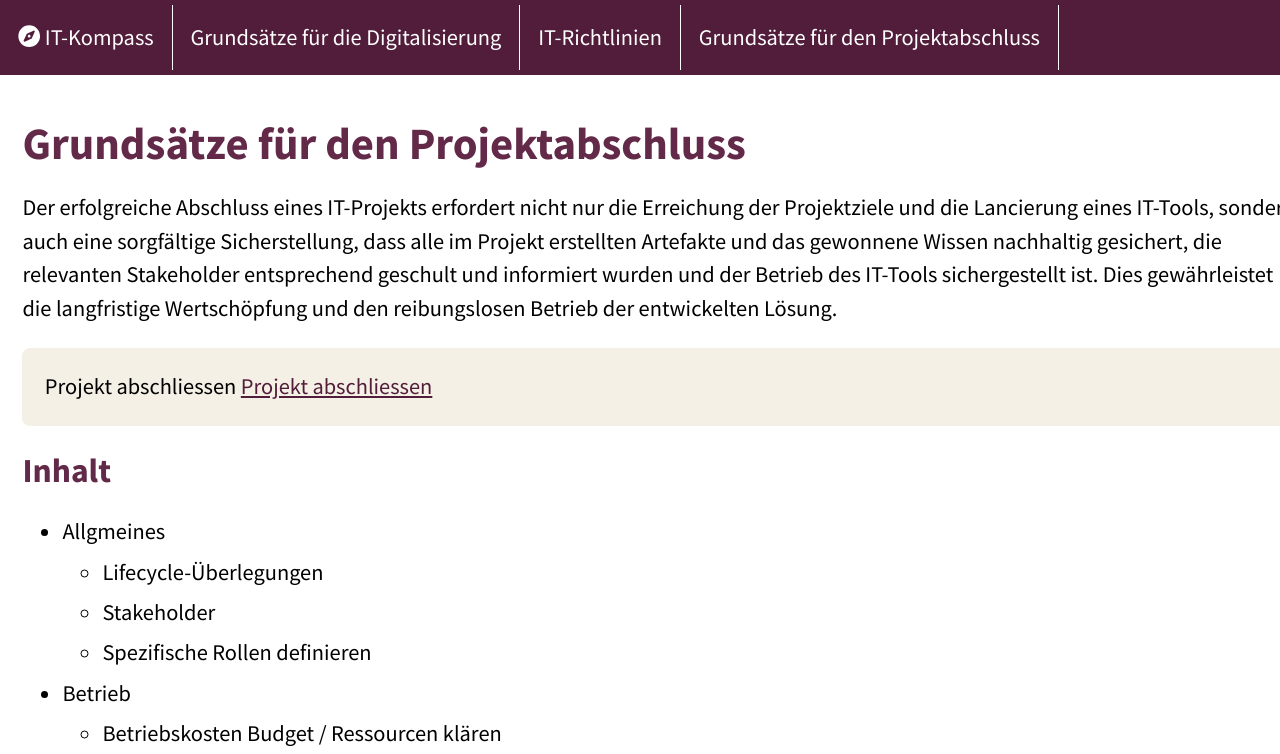
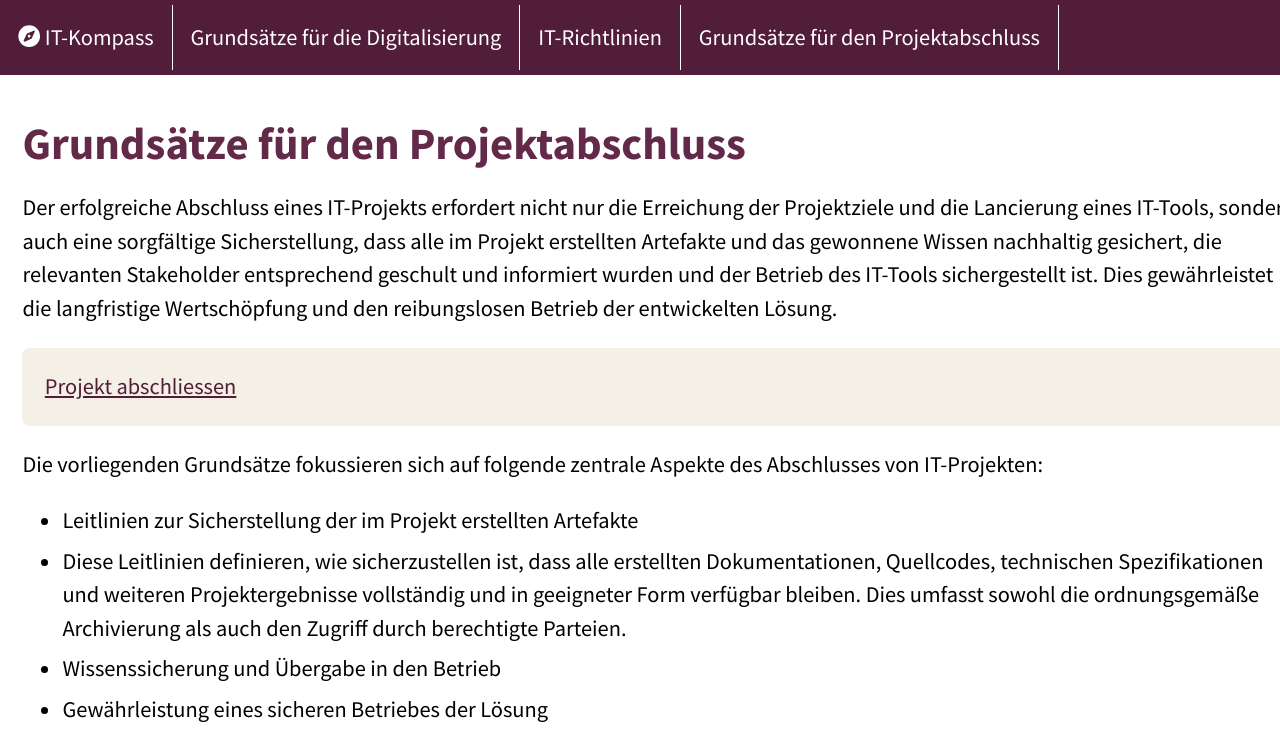
Before and after one commit to scout-ch/it-guidelines, a React (Create React App) app: page /#/completion in a window 1280 px wide. Shown: the top 754 px of the page. Built offline with nearby package versions, Linux system fonts and the light colour scheme.

Commit message:
add more static content for presentation

```diff
--- a/src/App.tsx
+++ b/src/App.tsx
@@ -20,6 +20,7 @@ import DocumentationPage from './pages/digitalisation/DocumentationPage';
 import CompletionPage from './pages/CompletionPage';
 import OrganisationPage from './pages/it-guidelines/OrganisationPage';
 import { FontAwesomeIcon } from '@fortawesome/react-fontawesome';
+import NewCompletionProjectPage from './pages/completion/NewCompletionProjectPage';
 
 const Nav = styled.nav`
   display: flex;
@@ -174,6 +175,11 @@ const Header = () => {
           </li>
           <li>
             <Link to="/completion">{t('completion_page.title')}</Link>
+            <SubNav>
+              <li>
+                <Link to="/completion/new-project">{t('new_completion_project_page.title')}</Link>
+              </li>
+            </SubNav>
           </li>
         </ul>
       </Nav>
@@ -189,6 +195,7 @@ function App() {
         <Route path="/it-guidelines" element={<ItGuidelinesPage />} />
         <Route path="/digitalisation" element={<DigitalisationPage />} />
         <Route path="/completion" element={<CompletionPage />} />
+        <Route path="/completion/new-project" element={<NewCompletionProjectPage />} />
         <Route path="/digitalisation/new-project" element={<NewDigitalisationProjectPage />} />
         <Route path="/digitalisation/documentation" element={<DocumentationPage />} />
         <Route path="/it-guidelines/principles" element={<PrinciplesPage />} />
--- a/src/i18n/de.json
+++ b/src/i18n/de.json
@@ -180,6 +180,9 @@
       "complete_project": "Projekt abschliessen",
       "content": "Inhalt",
       "downloads": "Hilfsblatt herunterladen"
+    },
+    "new_completion_project_page": {
+      "title": "Fragebogen"
     },
     "principles_page": {
       "title": "Prinzipien",
--- a/src/i18n/fr.json
+++ b/src/i18n/fr.json
@@ -166,6 +166,9 @@
           "complete_project": "# Projekt abschliessen",
           "content": "Contenu",
           "downloads": "# Hilfsblatt herunterladen"
+        },
+        "new_completion_project_page": {
+          "title": "# Fragebogen"
         },
         "principles_page": {
           "title": "Principes",
--- a/src/pages/CompletionPage.tsx
+++ b/src/pages/CompletionPage.tsx
@@ -18,9 +18,19 @@ export default function CompletionPage() {
     <h1>{t('completion_page.title')}</h1>
     <p>{t('completion_page.introduction')}</p>
     <Infobox>
-      {t('completion_page.complete_project')}{' '}
-      <Link to="/digitalisation/tbd">{t('completion_page.complete_project')}</Link>
+      <Link to="/completion/tbd">{t('completion_page.complete_project')}</Link>
     </Infobox>
+    <p>
+      Die vorliegenden Grundsätze fokussieren sich auf folgende zentrale Aspekte des Abschlusses von IT-Projekten:
+      <ul>
+        <li>Leitlinien zur Sicherstellung der im Projekt erstellten Artefakte</li>
+        <li>Diese Leitlinien definieren, wie sicherzustellen ist, dass alle erstellten Dokumentationen, Quellcodes, technischen Spezifikationen und weiteren Projektergebnisse vollständig und in geeigneter Form verfügbar bleiben. Dies umfasst sowohl die ordnungsgemäße Archivierung als auch den Zugriff durch berechtigte Parteien. </li>
+        <li>Wissenssicherung und Übergabe in den Betrieb</li>
+        <li>Gewährleistung eines sicheren Betriebes der Lösung</li>
+      </ul>
+
+      Ein erfolgreicher Projektabschluss erfordert eine umfassende Wissensübergabe an den Betrieb. Hierbei ist sicherzustellen, dass alle relevanten Projektbeteiligten, insbesondere die Betriebsteams, über das notwendige Wissen zur fortlaufenden Wartung und Weiterentwicklung
+    </p>
     <div>
       <h2>{t('completion_page.content')}</h2>
       <ul>
--- /dev/null
+++ b/src/pages/completion/NewCompletionProjectPage.tsx
@@ -0,0 +1,16 @@
+import React from 'react'
+import { useTranslation } from 'react-i18next';
+import { Helmet } from 'react-helmet'
+import { MainContainer } from '../../App'
+
+export default function NewCompletionProjectPage() {
+
+  const { t } = useTranslation()
+
+  return <MainContainer>
+    <Helmet>
+      <title>{t('new_completion_project_page.title')}</title>
+    </Helmet>
+    <h1>{t('new_completion_project_page.title')}</h1>
+  </MainContainer >
+}
```
